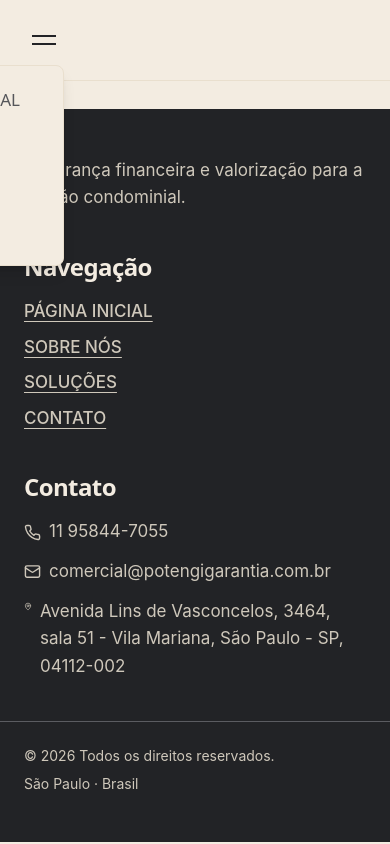
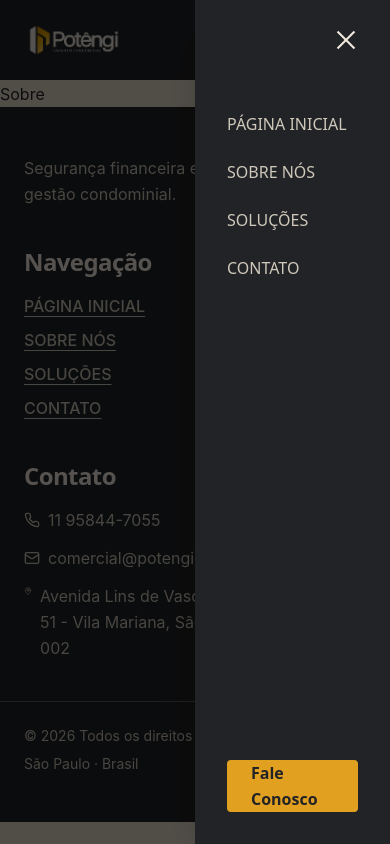
Before and after one commit to joaovlara/next-template, a Next.js app: page /sobre in a window 390 px wide. Both pictures are taken after a click on the heading "Abrir menu". Built offline with nearby package versions, Linux system fonts and the light colour scheme.

Commit message:
fix navbar mobile

```diff
--- a/src/app/_components/Navbar.tsx
+++ b/src/app/_components/Navbar.tsx
@@ -1,10 +1,19 @@
 import Link from "next/link";
-import { routes } from "@/src/app/_data/data";
+import { infos, routes } from "@/src/app/_data/data";
+import Image from "next/image";
 
 const Navbar = () => {
   return (
     <header className="header">
       <nav className="navbar container" aria-label="Navegação principal">
+        <div className="navbar-logo">
+          <Image
+            src="/images/logo/logo.png"
+            alt="Logo"
+            width={100}
+            height={50}
+          />
+        </div>
         <div className="navbar-links">
           {routes.map((item) => (
             <Link href={item.href} key={item.href} className="item-nav">
@@ -12,17 +21,39 @@ const Navbar = () => {
             </Link>
           ))}
         </div>
+        <a
+          href={infos.wppApp}
+          target="_blank"
+          rel="noopener noreferrer"
+          className="navbar-desktop-cta btn-primary"
+        >
+          Fale Conosco
+        </a>
         <details className="navbar-mobile">
-          <summary className="navbar-menu-button" aria-label="Abrir menu">
-            <span></span>
-            <span></span>
+          <summary
+            className="navbar-menu-button"
+            aria-label="Abrir menu"
+          >
+            <span />
+            <span />
+            <span />
           </summary>
           <div className="navbar-mobile-links">
-            {routes.map((item) => (
-              <Link href={item.href} key={item.href} className="item-nav">
-                {item.name}
-              </Link>
-            ))}
+            <div className="navbar-mobile-nav">
+              {routes.map((item) => (
+                <Link href={item.href} key={item.href} className="item-nav">
+                  {item.name}
+                </Link>
+              ))}
+            </div>
+            <a
+              href={infos.wppApp}
+              target="_blank"
+              rel="noopener noreferrer"
+              className="btn-primary navbar-mobile-cta"
+            >
+              Fale Conosco
+            </a>
           </div>
         </details>
       </nav>
--- a/src/app/globals.css
+++ b/src/app/globals.css
@@ -30,7 +30,7 @@
   }
 
   body {
-    @apply bg-brand-ivory text-brand-graphite text-[17px] leading-relaxed antialiased;
+    @apply bg-brand-sand text-brand-graphite leading-relaxed antialiased;
   }
 
   h1 {
@@ -130,7 +130,7 @@
 
   /* Navegação */
   .header {
-    @apply sticky top-0 z-50 bg-brand-ivory border-b border-brand-sand;
+    @apply sticky top-0 z-50 bg-brand-graphite border-b border-brand-sand;
   }
 
   .navbar {
@@ -141,12 +141,16 @@
     @apply hidden items-center gap-8 md:flex;
   }
 
+  .navbar-desktop-cta {
+    @apply hidden md:inline-flex;
+  }
+
   .navbar-mobile {
     @apply relative md:hidden;
   }
 
   .navbar-menu-button {
-    @apply flex cursor-pointer list-none flex-col gap-1.5 rounded-sm p-2 text-brand-graphite;
+    @apply relative z-50 flex cursor-pointer list-none flex-col gap-1.5 rounded-sm p-2 text-brand-ivory;
   }
 
   .navbar-menu-button::-webkit-details-marker {
@@ -154,19 +158,44 @@
   }
 
   .navbar-menu-button span {
-    @apply block h-0.5 w-6 bg-current;
+    @apply block h-0.5 w-6 bg-current transition-transform duration-300;
+  }
+
+  .navbar-mobile[open]::before {
+    content: "";
+    @apply fixed inset-0 z-40 bg-black/65;
   }
 
   .navbar-mobile-links {
-    @apply absolute right-0 top-full mt-3 flex min-w-48 flex-col gap-4 rounded-md border border-brand-sand bg-brand-ivory p-5 shadow-lg;
+    @apply fixed right-0 top-0 z-40 flex h-dvh w-1/2 flex-col justify-between bg-brand-graphite p-8 pt-28 shadow-2xl;
+  }
+
+  .navbar-mobile-nav {
+    @apply flex flex-col gap-6;
   }
 
   .navbar-mobile-links .item-nav {
-    @apply whitespace-nowrap;
+    @apply block whitespace-nowrap text-base;
+  }
+
+  .navbar-mobile-cta {
+    @apply w-full;
+  }
+
+  .navbar-mobile[open] .navbar-menu-button span:nth-child(1) {
+    @apply translate-y-2 rotate-45;
+  }
+
+  .navbar-mobile[open] .navbar-menu-button span:nth-child(2) {
+    @apply opacity-0;
+  }
+
+  .navbar-mobile[open] .navbar-menu-button span:nth-child(3) {
+    @apply -translate-y-2 -rotate-45;
   }
 
   .item-nav {
-    @apply font-montserrat font-medium text-brand-muted hover:text-brand-graphite;
+    @apply text-sm font-montserrat font-medium text-brand-gray hover:text-brand-gold-light;
   }
 
   /* Botões */
```
